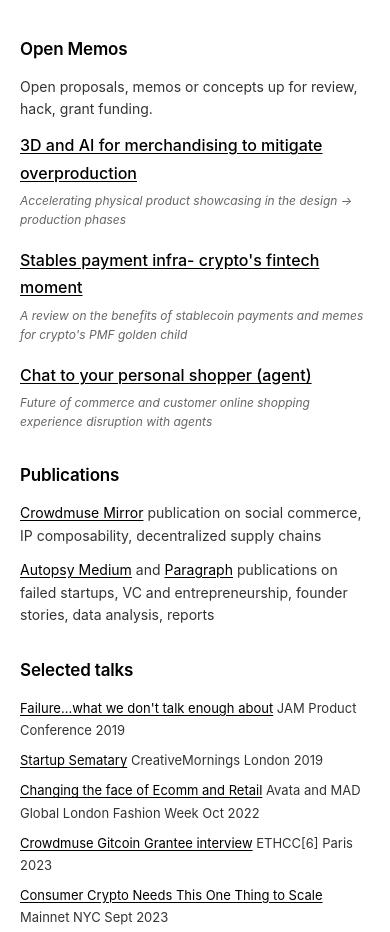
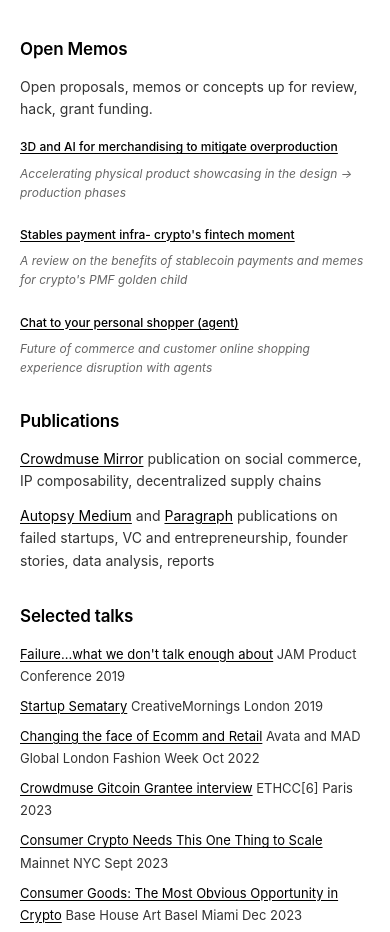
Before and after one commit to mmazco/website, a Next.js app: page / in a window 390 px wide. Shown: the part 782-1714 px from the top of the page. Built offline with nearby package versions, Linux system fonts and the light colour scheme.

Commit message:
Make memo titles same size as memos-intro on all breakpoints

```diff
--- a/app/globals.css
+++ b/app/globals.css
@@ -277,6 +277,7 @@ body {
 
 .memo-item a {
   font-weight: 500;
+  font-size: 14px;
 }
 
 .memo-item .memo-description,
@@ -552,6 +553,10 @@ body {
     font-size: 13px;
   }
 
+  .memo-item a {
+    font-size: 13px;
+  }
+
   .memos-intro {
     font-size: 13px;
   }
@@ -689,6 +694,10 @@ body {
     font-size: 12px;
   }
 
+  .memo-item a {
+    font-size: 12px;
+  }
+
   .memos-intro {
     font-size: 12px;
   }
```
